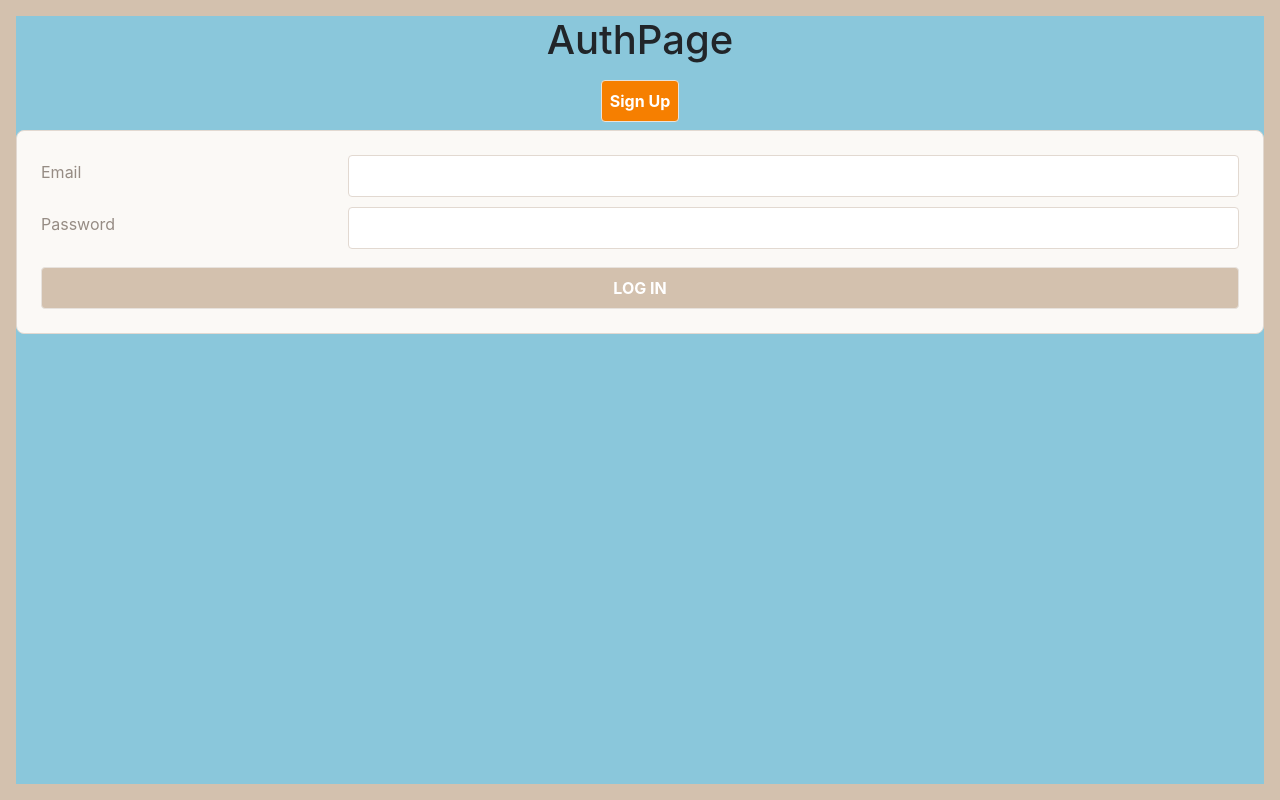
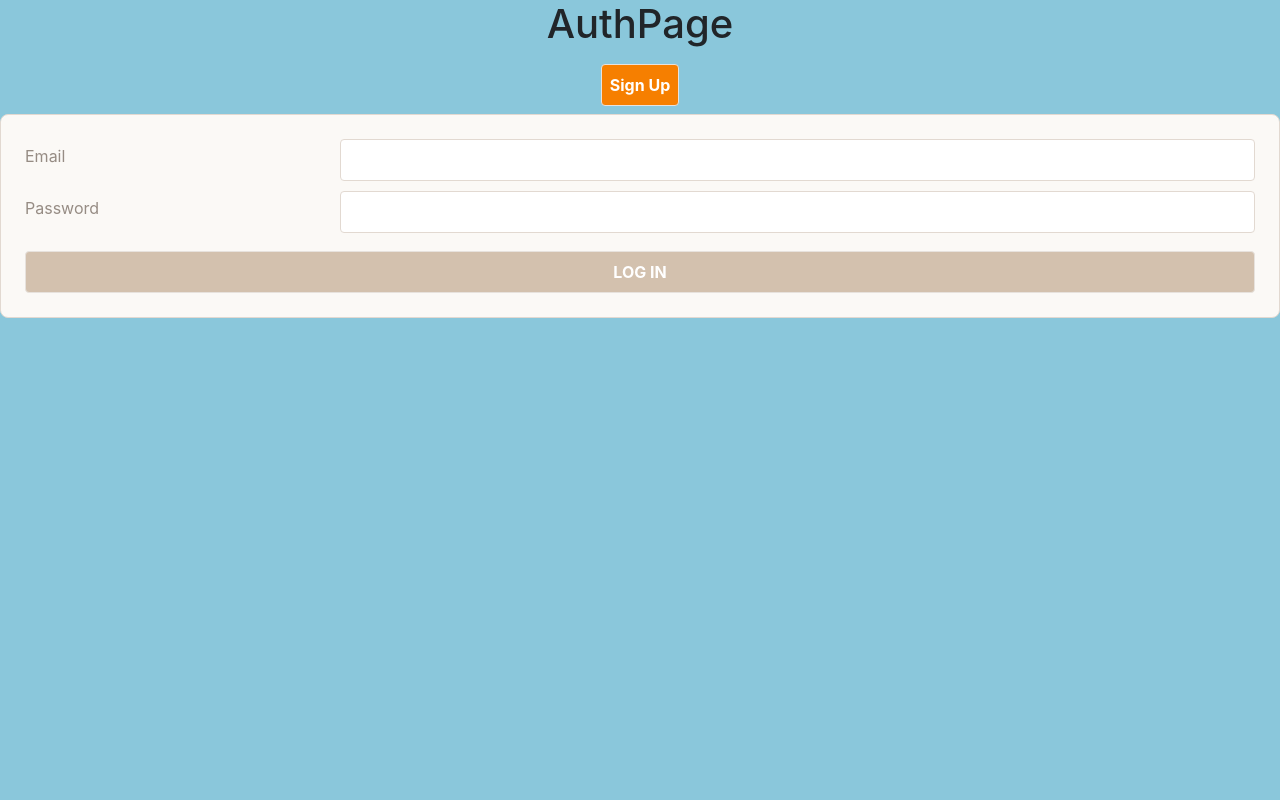
Before and after one commit to SamWing1/React-Book-App, a React (Create React App) app: page /books in a window 1280 px wide. Built offline with nearby package versions, Linux system fonts and the light colour scheme; no server answers.

Commit message:
css fixes

```diff
--- a/src/index.css
+++ b/src/index.css
@@ -36,7 +36,7 @@ body {
   -webkit-font-smoothing: antialiased;
   -moz-osx-font-smoothing: grayscale;
   background-color: var(--tan-4);
-  padding: 2vmin;
+  /* padding: 2vmin; */
   height: 100vh;
 }
 
--- a/src/pages/ReadingList/ReadingList.jsx
+++ b/src/pages/ReadingList/ReadingList.jsx
@@ -29,6 +29,7 @@ export default function ReadingList() {
       <h1>Reading List</h1>
 
       <table className="reading-list table table-striped">
+        <tbody>
         <tr>
           <th>Title</th>
           <th>Currently Reading?</th>
@@ -37,7 +38,7 @@ export default function ReadingList() {
           <th>Edit</th>
           <th>Delete</th>
         </tr>
-
+        </tbody>
         {books.map((info) => <SingleBook key={info.name} name={info.name} currentlyReading={info.currentlyReading} currentPage={info.currentPage} _id={info._id} note={info.note} showData={showData} />)}
 
   </table>
```
